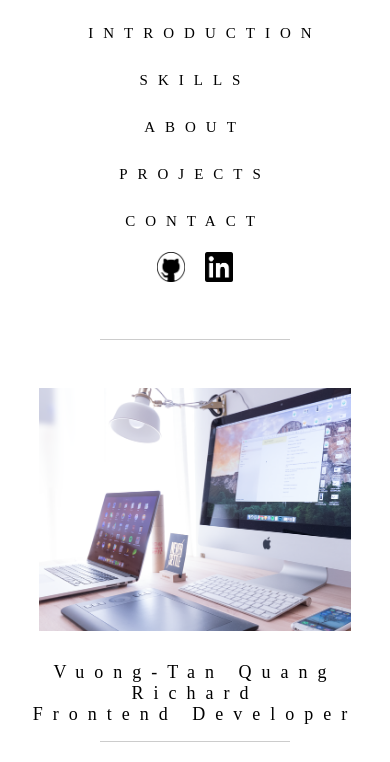
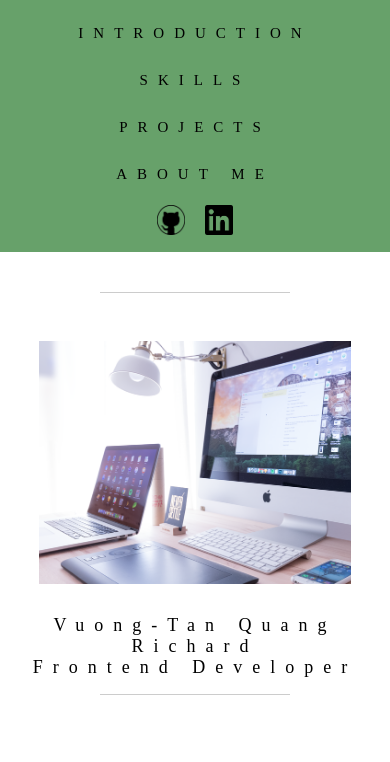
Before and after one commit to vutengklanricsi/bio, a React (Create React App) app: page / in a window 390 px wide. Shown: the top 762 px of the page. Built offline with nearby package versions, Linux system fonts and the light colour scheme.

Commit message:
small fix in navbar

```diff
--- a/src/components/navbar/index.js
+++ b/src/components/navbar/index.js
@@ -12,20 +12,17 @@ function Navbar() {
       <a className="navbar-options" href="#">
         Skills
       </a>
-      <a className="navbar-options" href="#">
-        About
-      </a>
+
       <a className="navbar-options" href="#">
         Projects
       </a>
       <a className="navbar-options" href="#">
-        Contact
+        About Me
       </a>
       <div className="navbar-logos">
         <img className="navbar-logo" src={github} alt="github" />
         <img className="navbar-logo" src={linkedIn} alt="linkedIn" />
       </div>
-      {/* <hr /> */}
     </div>
   );
 }
--- a/src/components/navbar/styles/navbar.css
+++ b/src/components/navbar/styles/navbar.css
@@ -3,6 +3,7 @@
   justify-content: center;
   flex-direction: row;
   padding: 10px 0px 10px 0px;
+  background-color: rgb(103, 161, 106);
 }
 
 .navbar-options {
@@ -44,17 +45,13 @@
     flex-direction: column;
     text-align: center;
     margin: 0 auto;
-    width: 65%;
+    width: 100%;
   }
   .navbar-options {
-    justify-content: center;
-    width: auto;
+    /* width: 280px; */
     font-size: 15px;
   }
-  /* .navbar-options:hover:after {
-    width: 100%;
-    left: 0;
-  } */
+
   .navbar-logos {
     display: flex;
     margin: 0 auto;
```
Also changed, not shown: 1 other file (tests, documents, lock files or other folders).
